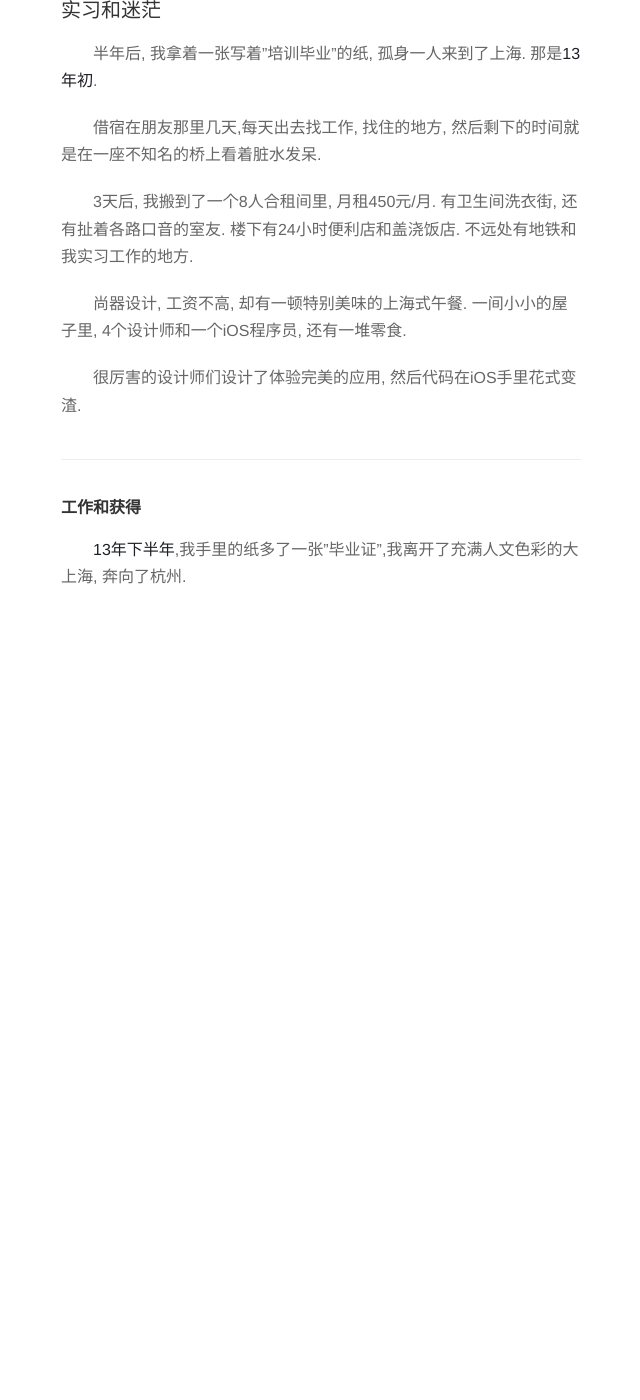
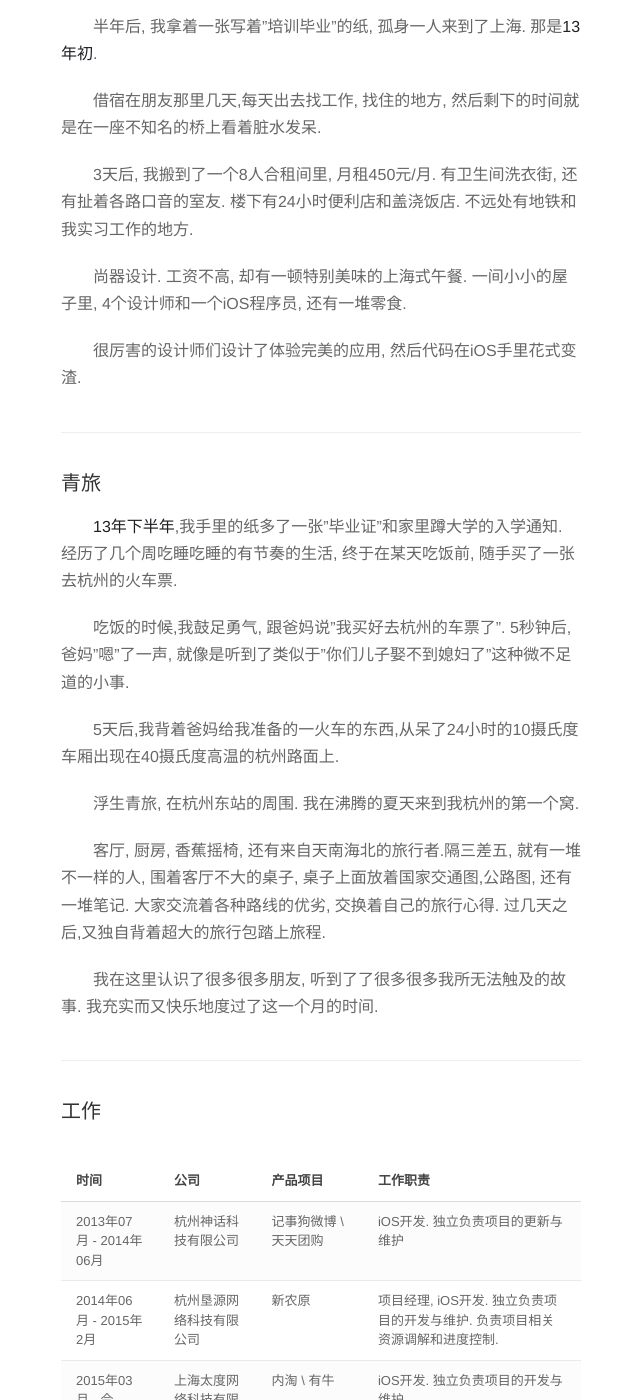
Before and after one commit to gq630960023/gq630960023.github.io, a Jekyll site: the page built from about.markdown, in a window 1280 px wide and 1400 px high, scrolled down 1228 px. Shown: the whole window, without its empty margins (319-959 px from the left). Built offline with Jekyll 4.4.1, drawn with Linux system fonts in a browser that asks for light colours; nearby versions of some CDN libraries; Markdown is read by kramdown in place of the engine named in the settings; before the commit the page ends 1858 px from its top, so only the background shows below that; some of the changed text lies outside the part shown.

Commit message:
404 about update

```diff
--- a/_config.yml
+++ b/_config.yml
@@ -1,5 +1,5 @@
 name: 端木方羽的代码战争
-description: 2012年一不小心就沦为会写代码和段子,偶尔拍点蹩脚照片的单身狗.汪!
+description: 2012年一不小心就沦为会写代码和段子,偶尔拍点蹩脚照片的单身.汪!
 meta_description: "Your New Jekyll Site, Blogging about stuffs"
 
 aboutPage: true
--- a/about.markdown
+++ b/about.markdown
@@ -4,19 +4,19 @@ permalink: about/
 profile: true
 ---
 
-###少年和天真
+###少年
 
-　　山东烟台人 , 能啃大葱蘸酱的那种.
+　　山东烟台人 , 能蘸着酱啃大葱的那种.
 
-　　生活在海边, 却对海鲜从来都不感冒. 后来才知道隔壁的伙计都把大虾卖到了38一斤, 才知道以前自己的生活有多么的奢侈.
+　　生活在海边, 却对海鲜从来都不感冒. 后来听说隔壁的伙计都把大虾卖到了38一斤, 才知道以前自己的生活有多么的奢侈.
 
-　　爸妈都是普通工人. 老爸每天都会吃好几百的大虾, 再喝上两口小酒. 老妈每天就是骂老爸抽烟喝酒停不下.
+　　爸妈都是普通工人. 老爸每天都会吃好几百块钱的皮皮虾或者螃蟹, 再喝上两口小酒. 老妈每天就是骂老爸抽烟喝酒停不下.
 
-　　从小就特别能玩电脑, 自从把电脑玩丢了零件以后, 老爸就不再让我玩了.
+　　从小就特别能玩电脑, 自从把电脑零件玩丢以后, 老爸就不再让我玩了.
 
 -----
 
-###学习和青春
+###学习
 
 　　于是我去了山东某地方性名牌大学,计算机行业. 然后`为了学习`买了人生第一台笔记本电脑.
 
@@ -28,7 +28,7 @@ profile: true
 
 -----
 
-###实习和迷茫
+###实习
 
 　　半年后, 我拿着一张写着"培训毕业"的纸, 孤身一人来到了上海. 那是**13年初**.
 
@@ -36,12 +36,44 @@ profile: true
 
 　　3天后, 我搬到了一个8人合租间里, 月租450元/月. 有卫生间洗衣街, 还有扯着各路口音的室友. 楼下有24小时便利店和盖浇饭店. 不远处有地铁和我实习工作的地方.
 
-　　`尚器设计`, 工资不高, 却有一顿特别美味的上海式午餐. 一间小小的屋子里, 4个设计师和一个iOS程序员, 还有一堆零食.
+　　`尚器设计`. 工资不高, 却有一顿特别美味的上海式午餐. 一间小小的屋子里, 4个设计师和一个iOS程序员, 还有一堆零食.
 
 　　很厉害的设计师们设计了体验完美的应用, 然后代码在iOS手里花式变渣.
 
 -----
 
-####工作和获得
+###青旅
 
-　　**13年下半年**,我手里的纸多了一张"毕业证",我离开了充满人文色彩的大上海, 奔向了杭州.
+　　**13年下半年**,我手里的纸多了一张"毕业证"和家里蹲大学的入学通知. 经历了几个周吃睡吃睡的有节奏的生活, 终于在某天吃饭前, 随手买了一张去杭州的火车票.
+
+　　吃饭的时候,我鼓足勇气, 跟爸妈说"我买好去杭州的车票了". 5秒钟后, 爸妈"嗯"了一声, 就像是听到了类似于"你们儿子娶不到媳妇了"这种微不足道的小事.
+
+　　5天后,我背着爸妈给我准备的一火车的东西,从呆了24小时的10摄氏度车厢出现在40摄氏度高温的杭州路面上.
+
+
+　　`浮生`青旅, 在杭州东站的周围. 我在沸腾的夏天来到我杭州的第一个窝.
+
+　　客厅, 厨房, 香蕉摇椅, 还有来自天南海北的旅行者.隔三差五, 就有一堆不一样的人, 围着客厅不大的桌子, 桌子上面放着国家交通图,公路图, 还有一堆笔记. 大家交流着各种路线的优劣, 交换着自己的旅行心得. 过几天之后,又独自背着超大的旅行包踏上旅程.
+
+　　我在这里认识了很多很多朋友, 听到了了很多很多我所无法触及的故事. 我充实而又快乐地度过了这一个月的时间.
+
+-----
+
+###工作
+
+
+| 时间 | 公司 | 产品项目 | 工作职责 |
+| ------------ | ------------- | ------------ |------------ |
+| 2013年07月 - 2014年06月 | 杭州神话科技有限公司  | 记事狗微博 \ 天天团购 | iOS开发. 独立负责项目的更新与维护 |
+| 2014年06月 - 2015年2月 | 杭州垦源网络科技有限公司  | 新农原 |项目经理, iOS开发. 独立负责项目的开发与维护. 负责项目相关资源调解和进度控制. |
+| 2015年03月 - 今 | 上海太度网络科技有限公司  | 内淘 \ 有牛 | iOS开发. 独立负责项目的开发与维护.  |
+
+
+
+-----
+
+###联系我
+
+QQ: 630960023
+
+Email: 630960023@qq.com
```
Also changed, not shown: 404.markdown (+5 -5 lines).
